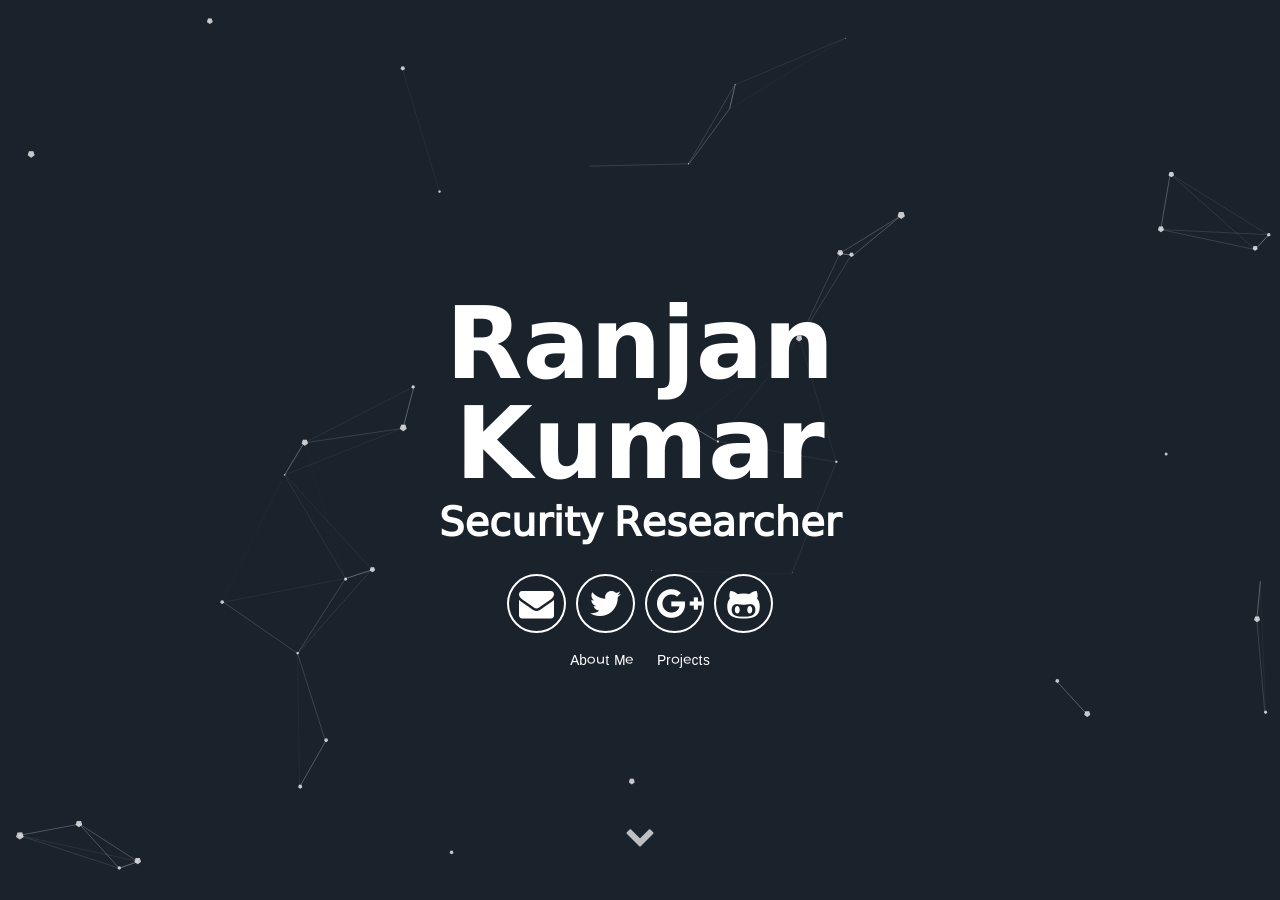
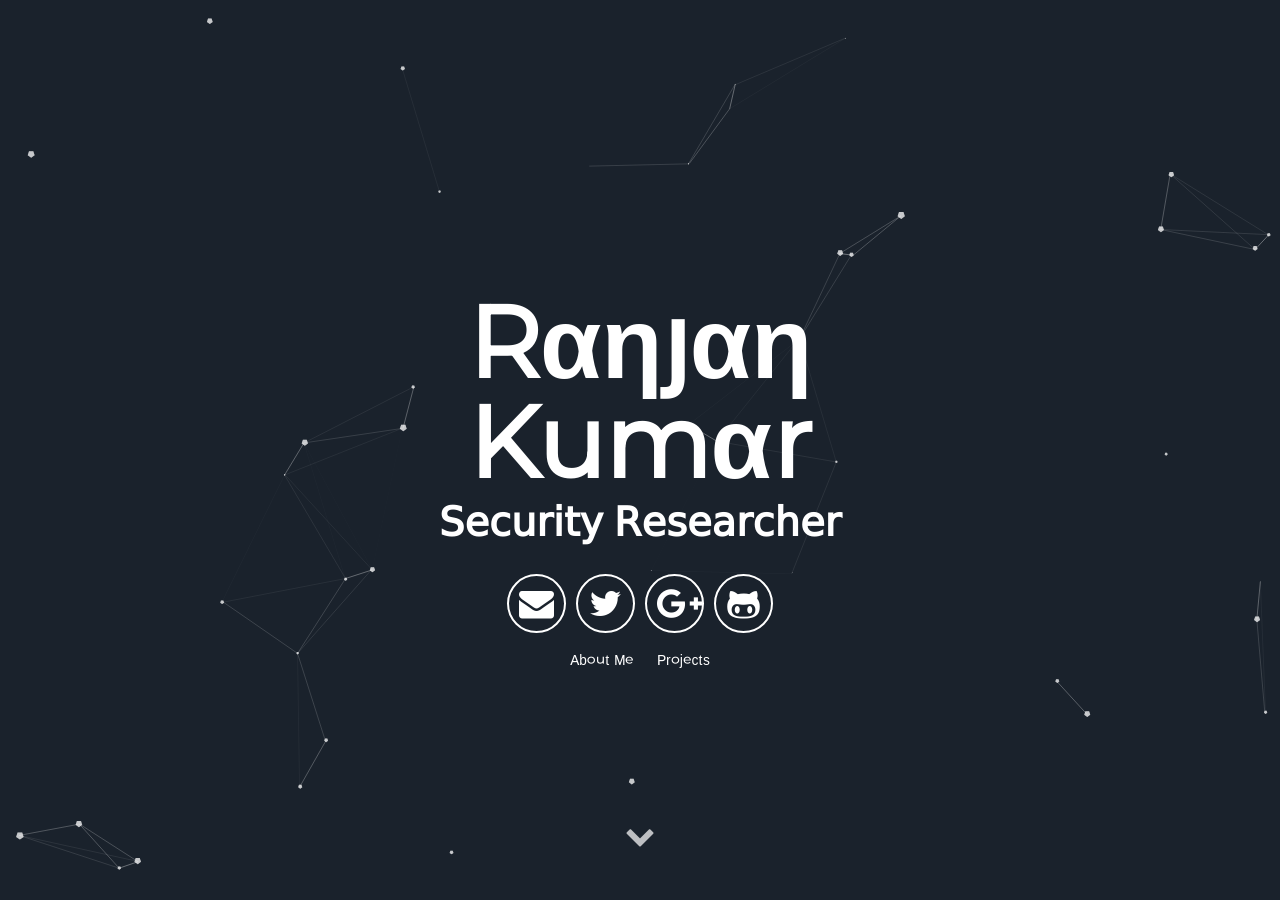
Before and after one commit to kabir0104k/whoami, a Jekyll site: the page built from index.html, in a window 1280 px wide and 900 px high. Built offline with Jekyll 4.4.1, drawn with Linux system fonts in a browser that asks for light colours; some of the changed text lies outside the part shown.

Commit message:
Update _config.yml

```diff
--- a/_config.yml
+++ b/_config.yml
@@ -5,7 +5,7 @@ title: 𝐑𝐚𝐧𝐣𝐚𝐧 𝐊𝐮𝐦𝐚𝐫
 # url: "localhost:3000" # the base hostname & protocol for your site e.g. http://willianjusten.com.br
 
 # User settings
-username: 𝗥𝗮𝗻𝗷𝗮𝗻 𝗞𝘂𝗺𝗮𝗿
+username: Rαηյαη Kumαr
 user_description: Exᴘᴇʀɪᴇɴᴄᴇᴅ Rᴇᴅ Tᴇᴀᴍᴇʀ ᴡɪᴛʜ 2 ʏᴇᴀʀs ᴏғ ɴᴇᴛᴡᴏʀᴋ ᴀɴᴅ ᴡᴇʙ ᴀᴘᴘʟɪᴄᴀᴛɪᴏɴ ᴘᴇɴᴇᴛʀᴀᴛɪᴏɴ ᴛᴇsᴛɪɴɢ ᴇxᴘᴇʀɪᴇɴᴄᴇ. Aᴄǫᴜᴀɪɴᴛᴇᴅ ᴡɪᴛʜ Aɴᴅʀᴏɪᴅ ᴀɴᴅ API Pᴇɴᴛᴇsᴛɪɴɢ . Aɴ ɪɴ-ᴅᴇᴘᴛʜ ᴋɴᴏᴡʟᴇᴅɢᴇ ᴏғ ᴠᴜʟɴᴇʀᴀʙɪʟɪᴛɪᴇs ᴀɴᴅ ᴍɪᴛɪɢᴀᴛɪᴏɴ ᴛᴇᴄʜɴɪǫᴜᴇs, ɢᴀɪɴᴇᴅ ғʀᴏᴍ ᴠᴀʀɪᴏᴜs ᴄᴇʀᴛɪғɪᴄᴀᴛɪᴏɴs. Wɪᴛʜ ᴀ ғᴏᴄᴜs ᴏɴ ᴄʟᴏᴜᴅ sᴇᴄᴜʀɪᴛʏ. I ғᴏᴄᴜs ᴏɴ sᴛᴀʏɪɴɢ ᴜᴘᴅᴀᴛᴇᴅ ᴀɴᴅ ᴇxᴘᴀɴᴅɪɴɢ ᴍʏ ᴄʏʙᴇʀsᴇᴄᴜʀɪᴛʏ ᴋɴᴏᴡʟᴇᴅɢᴇ
 user_title: 𝖲𝖾𝖼𝗎𝗋𝗂𝗍𝗒 𝖱𝖾𝗌𝖾𝖺𝗋𝖼𝗁𝖾𝗋
 email: ranjankumar6289@gmail.com
```
